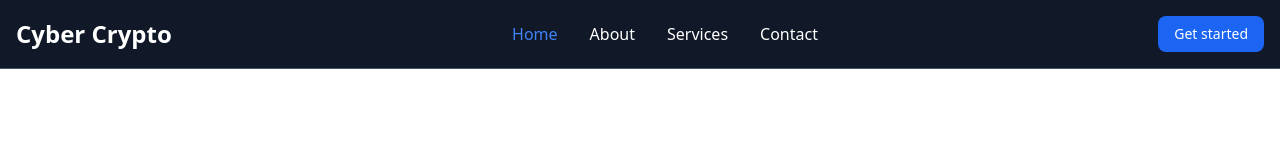
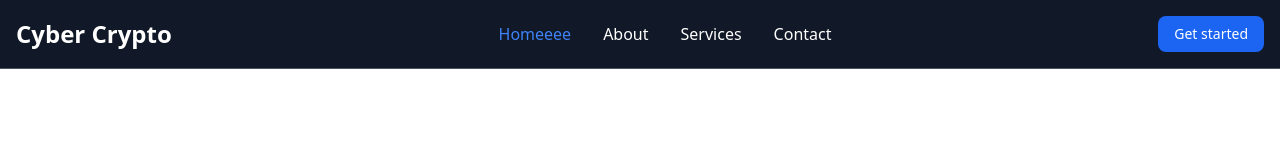
Before and after one commit to thamminhh/bc78_crypto, a website: page index.html in a window 1280 px wide. Drawn offline with nearby package versions, Linux system fonts and the light colour scheme.

Commit message:
push test

```diff
--- a/index.html
+++ b/index.html
@@ -67,7 +67,7 @@
                   href="#"
                   class="block py-2 px-3 text-white bg-blue-700 rounded md:bg-transparent md:text-blue-700 md:p-0 md:dark:text-blue-500"
                   aria-current="page"
-                  >Home</a
+                  >Homeeee</a
                 >
               </li>
               <li>
```
